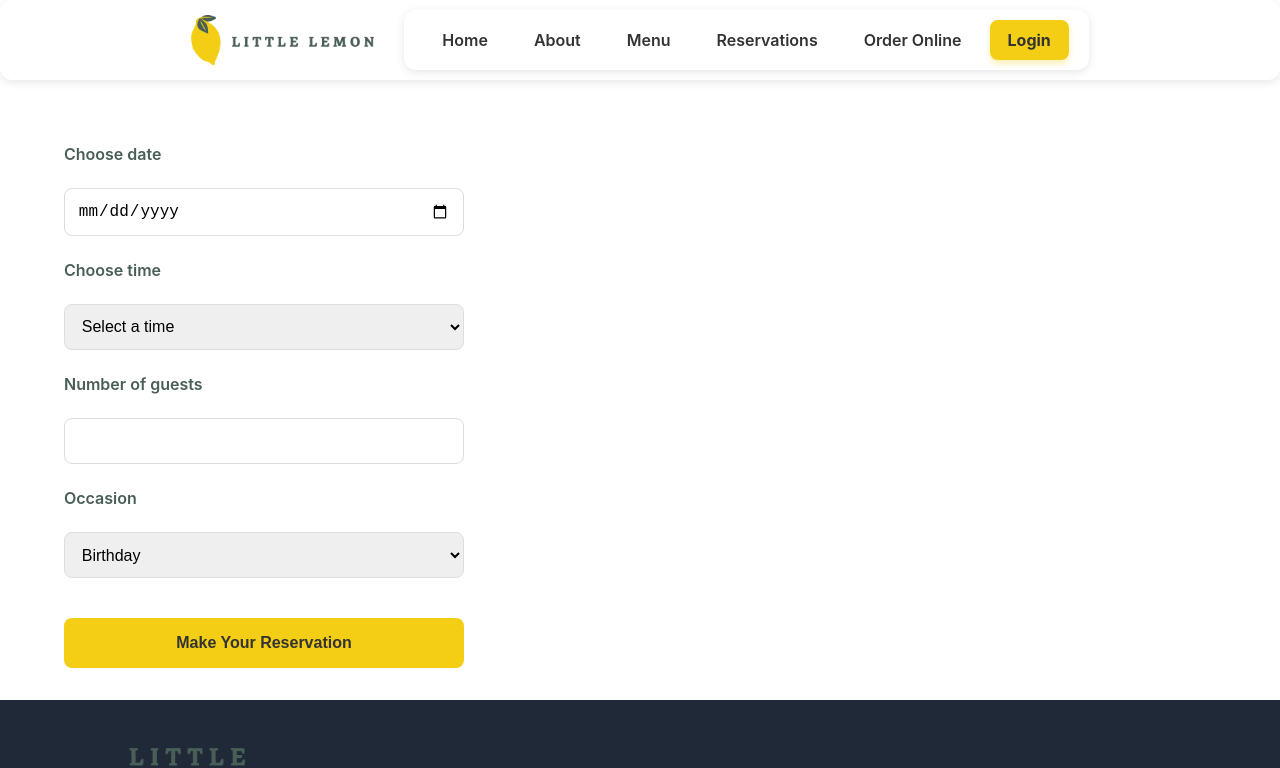
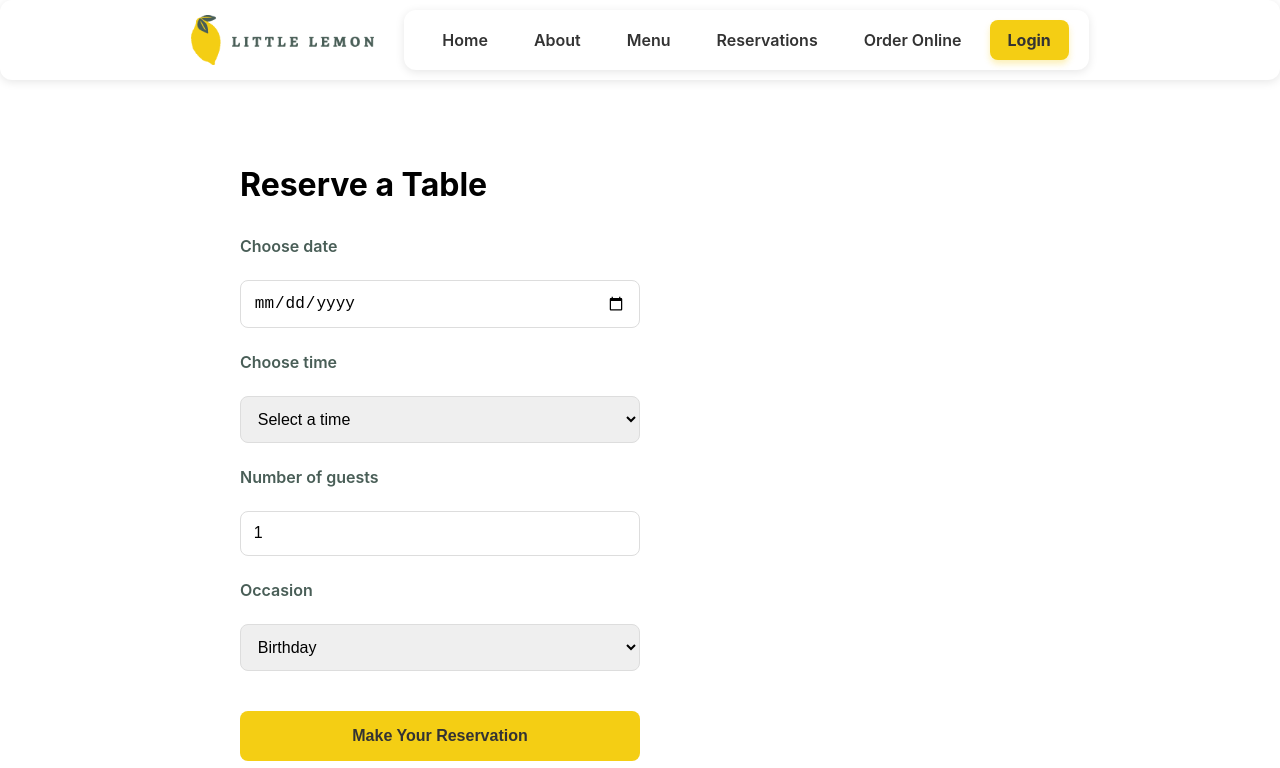
Before and after one commit to Akatalarraska/littlelemon, a React (Create React App) app: page /reservations in a window 1280 px wide. Shown: the top 768 px of the page. Built offline with nearby package versions, Linux system fonts and the light colour scheme.

Commit message:
fix links to direct to booking page

```diff
--- a/src/App.js
+++ b/src/App.js
@@ -8,7 +8,7 @@ import { Route, Routes } from 'react-router-dom';
 import Home from './components/Home.jsx';
 import About from './components/About.jsx';
 import Menu from './components/Menu.jsx';
-import BookingForm from './components/BookingForm';
+import BookingPage from './components/BookingPage.jsx';
 
 function App () {
   return (
@@ -20,7 +20,7 @@ function App () {
             <Route path="/" element={<Home />} />
             <Route path="/about" element={<About />} />
             <Route path="/menu" element={<Menu />} />
-            <Route path="/reservations" element={<BookingForm />} />
+            <Route path="/reservations" element={<BookingPage />} />
             <Route path="/confirmed" element={<ConfirmedBooking />} />
             <Route path="/order-online" element={<OrderOnline />} />
             {/* <Route path="/login" element={<Login />} /> */}
--- a/src/components/Home.jsx
+++ b/src/components/Home.jsx
@@ -26,13 +26,13 @@ function Home(){
   return (
     <main className="container mx-auto p-4">
       <Jumbotron />
-      <BookingForm
+      {/* <BookingForm
         availableTimes={availableTimes}
         formData={formData}
         onDateChange={handleDateChange}
         onFieldChange={setFormData}
         onSubmit={handleSubmit}
-      />
+      /> */}
 
       <BookingTable bookings={bookings} />
     </main>
```
